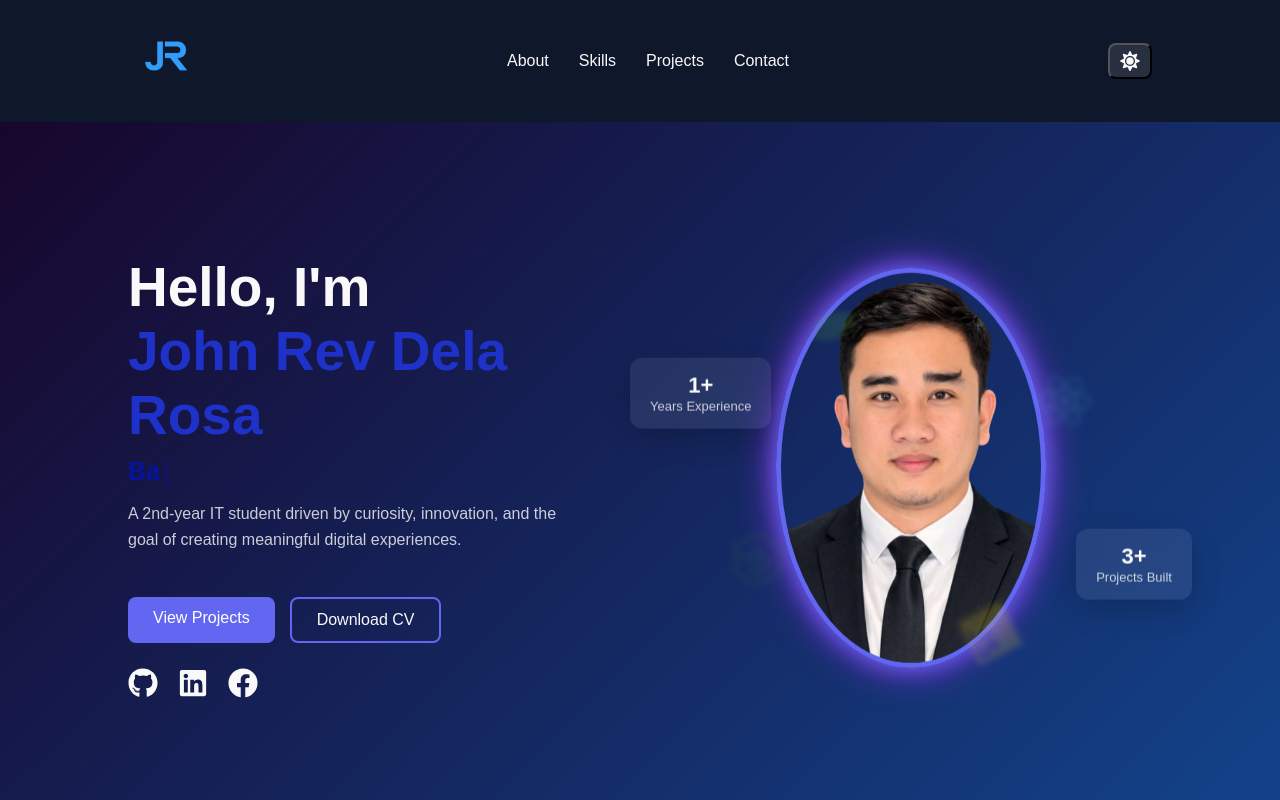
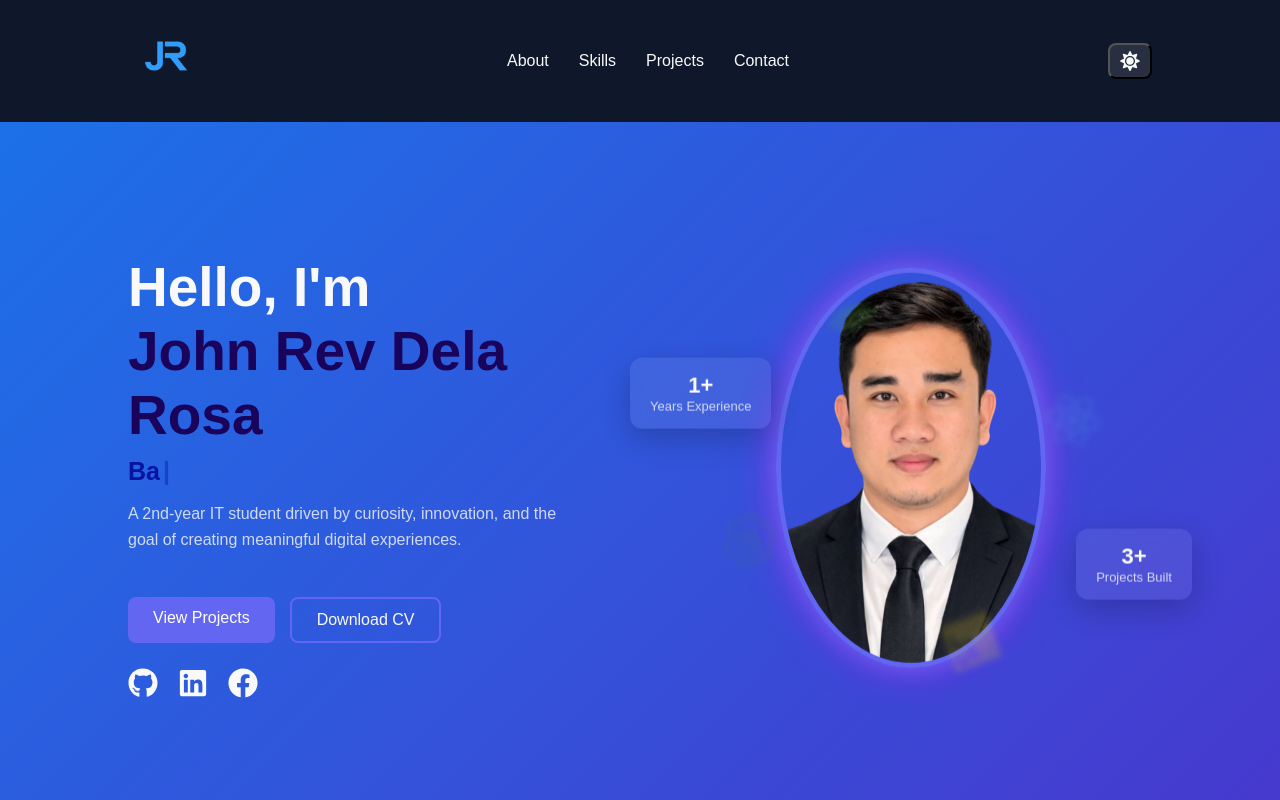
Before and after one commit to Rev0710/portfolio, a React (Vite) app: page / in a window 1280 px wide. Shown: the top 800 px of the page. Built offline with nearby package versions, Linux system fonts and the light colour scheme.

Commit message:
Updated project code with changes

```diff
--- a/src/components/CursorGlow.jsx
+++ b/src/components/CursorGlow.jsx
@@ -1,22 +1,34 @@
-import { useEffect } from "react"
+import { useEffect, useRef } from "react"
 
 function CursorGlow() {
+    const glowRef = useRef(null)
 
     useEffect(() => {
+        const moveGlow = (x, y) => {
+            if (glowRef.current) {
+                glowRef.current.style.transform = `translate(${x}px, ${y}px)`
+            }
+        }
 
-        const glow = document.querySelector(".cursor-glow")
+        const handleMouseMove = (e) => {
+            moveGlow(e.clientX, e.clientY)
+        }
 
-        document.addEventListener("mousemove", (e) => {
+        const handleTouchMove = (e) => {
+            const touch = e.touches[0]
+            moveGlow(touch.clientX, touch.clientY)
+        }
 
-            glow.style.left = e.pageX + "px"
-            glow.style.top = e.pageY + "px"
+        window.addEventListener("mousemove", handleMouseMove)
+        window.addEventListener("touchmove", handleTouchMove)
 
-        })
-
+        return () => {
+            window.removeEventListener("mousemove", handleMouseMove)
+            window.removeEventListener("touchmove", handleTouchMove)
+        }
     }, [])
 
-    return <div className="cursor-glow"></div>
-
+    return <div ref={glowRef} className="cursor-glow"></div>
 }
 
 export default CursorGlow
--- a/src/index.css
+++ b/src/index.css
@@ -162,7 +162,9 @@ body.light {
 }
 
 .name {
-  color: #1e32ca;
+
+  color: #19035b;
+
 }
 
 .typing-text {
@@ -1895,40 +1897,28 @@ body.dark {
 /* PROFILE IMAGE */
 
 .profile-img {
-  width: auto;
-  height: 50vh;
-  border-radius: 50%;
-  object-fit: cover;
-  border: 5px solid #6366f1;
-
-  box-shadow:
-    0 0 20px #6366f1,
-    0 0 40px #9333ea;
-
-  animation: floatImage 5s ease-in-out infinite, fadeIn 1s ease;
-}
-
-@keyframes fadeIn {
-  from {
-    opacity: 0;
-    transform: scale(0.9);
-  }
-
-  to {
-    opacity: 1;
-    transform: scale(1);
-  }
+  width: 100vh;
+  position: relative;
+  z-index: 2;
 }
 
 /* ORBIT RING */
 
 .orbit-ring {
+
   position: absolute;
+
   width: 350px;
   height: 350px;
+
   border-radius: 50%;
 
-  animation: rotateOrbit 20s linear infinite;
+  animation: rotateOrbit 18s linear infinite;
+
+  display: flex;
+  justify-content: center;
+  align-items: center;
+
 }
 
 /* ORBIT ICON */
@@ -2614,44 +2604,3 @@ body {
     transform: scale(1.1);
   }
 }
-
-.hero {
-  animation: fadeHero 1s ease;
-}
-
-@keyframes fadeHero {
-  from {
-    opacity: 0;
-    transform: translateY(30px);
-  }
-
-  to {
-    opacity: 1;
-    transform: translateY(0);
-  }
-}
-
-.hero {
-  animation: fadeHero 1s ease;
-}
-
-@keyframes fadeHero {
-  from {
-    opacity: 0;
-    transform: translateY(30px);
-  }
-
-  to {
-    opacity: 1;
-    transform: translateY(0);
-  }
-}
-
-.btn {
-  transition: all 0.3s ease;
-}
-
-.btn:hover {
-  transform: translateY(-4px) scale(1.05);
-  box-shadow: 0 10px 30px rgba(99, 102, 241, 0.4);
-}
```
